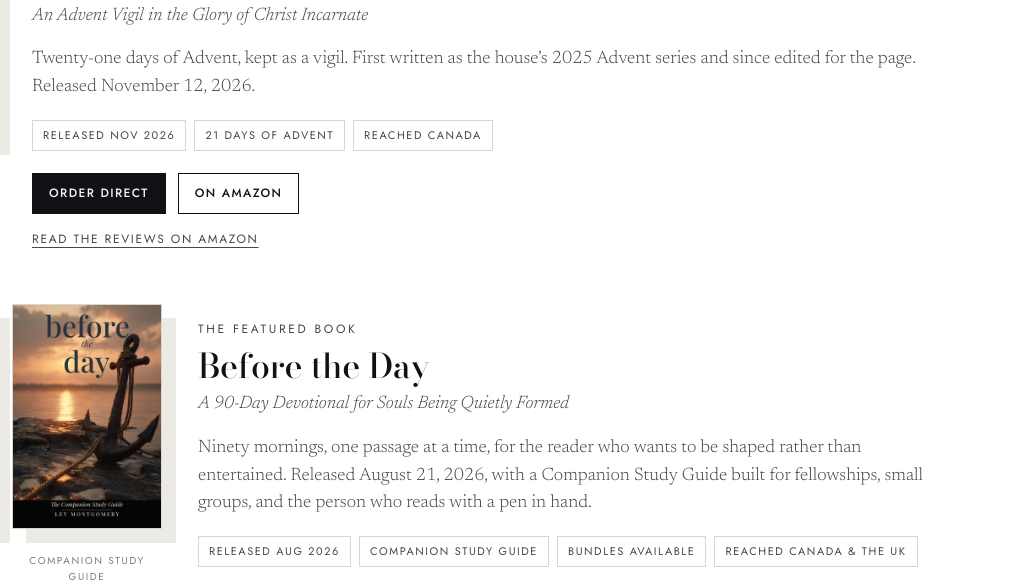
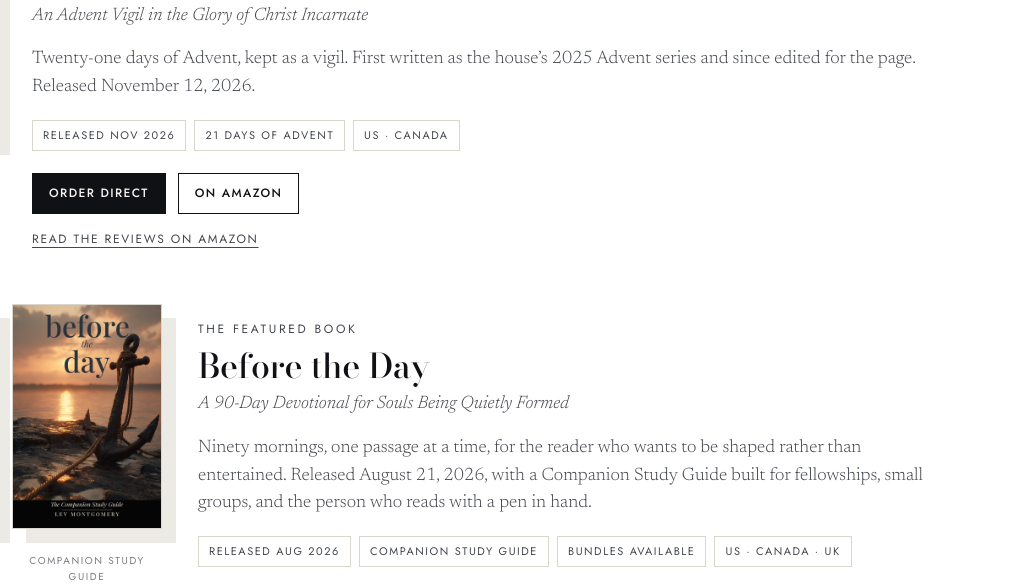
Before and after one commit to PenPressLev/penpresspublishing.com, a plain HTML site: page index.html in a window 1280 px wide. Shown: the part 5328-5914 px from the top of the page, 252-1280 px from the left. Drawn offline with nearby package versions, Linux system fonts and the light colour scheme.

Commit message:
Match the reach markers to the Flashes of Fire style
Co-Authored-By: Claude Fable 5.2 <noreply@anthropic.com>
Claude-Session: https://claude.ai/code/session_01MMX9QyEd1Kk1bRELALJat8

```diff
--- a/index.html
+++ b/index.html
@@ -786,7 +786,7 @@ footer .links a{color:var(--fg-2);text-decoration:none}
             <h3>A Light Has Come</h3>
             <p class="sub">An Advent Vigil in the Glory of Christ Incarnate</p>
             <p>Twenty-one days of Advent, kept as a vigil. First written as the house&rsquo;s 2025 Advent series and since edited for the page. Released November 12, 2026.</p>
-            <div class="meta"><span class="chip">Released Nov 2026</span><span class="chip">21 Days of Advent</span><span class="chip">Reached Canada</span></div>
+            <div class="meta"><span class="chip">Released Nov 2026</span><span class="chip">21 Days of Advent</span><span class="chip">US · Canada</span></div>
             <div class="ctas"><a class="btn small solid" href="https://shop.penpresspublishing.com/products/a-light-has-come-signed" target="_blank" rel="noopener">Order Direct</a><a class="btn small" href="https://a.co/d/0c3n7Rx7" target="_blank" rel="noopener">On Amazon</a></div>
             <p class="reviews-link"><a href="https://a.co/d/0c3n7Rx7" target="_blank" rel="noopener">Read the reviews on Amazon</a></p>
           </div>
@@ -801,7 +801,7 @@ footer .links a{color:var(--fg-2);text-decoration:none}
             <h3>Before the Day</h3>
             <p class="sub">A 90-Day Devotional for Souls Being Quietly Formed</p>
             <p>Ninety mornings, one passage at a time, for the reader who wants to be shaped rather than entertained. Released August 21, 2026, with a Companion Study Guide built for fellowships, small groups, and the person who reads with a pen in hand.</p>
-            <div class="meta"><span class="chip">Released Aug 2026</span><span class="chip">Companion Study Guide</span><span class="chip">Bundles available</span><span class="chip">Reached Canada &amp; the UK</span></div>
+            <div class="meta"><span class="chip">Released Aug 2026</span><span class="chip">Companion Study Guide</span><span class="chip">Bundles available</span><span class="chip">US · Canada · UK</span></div>
             <div class="ctas"><a class="btn small solid" href="https://shop.penpresspublishing.com/products/before-the-day-a-90-day-devotional-for-souls-being-quietly-formed-signed" target="_blank" rel="noopener">Order Direct</a><a class="btn small" href="#group">Group Orders</a><a class="btn small" href="https://a.co/d/0gGbefd8" target="_blank" rel="noopener">On Amazon</a></div>
             <p class="reviews-link"><a href="https://a.co/d/0gGbefd8" target="_blank" rel="noopener">Read the reviews on Amazon</a></p>
           </div>
```
